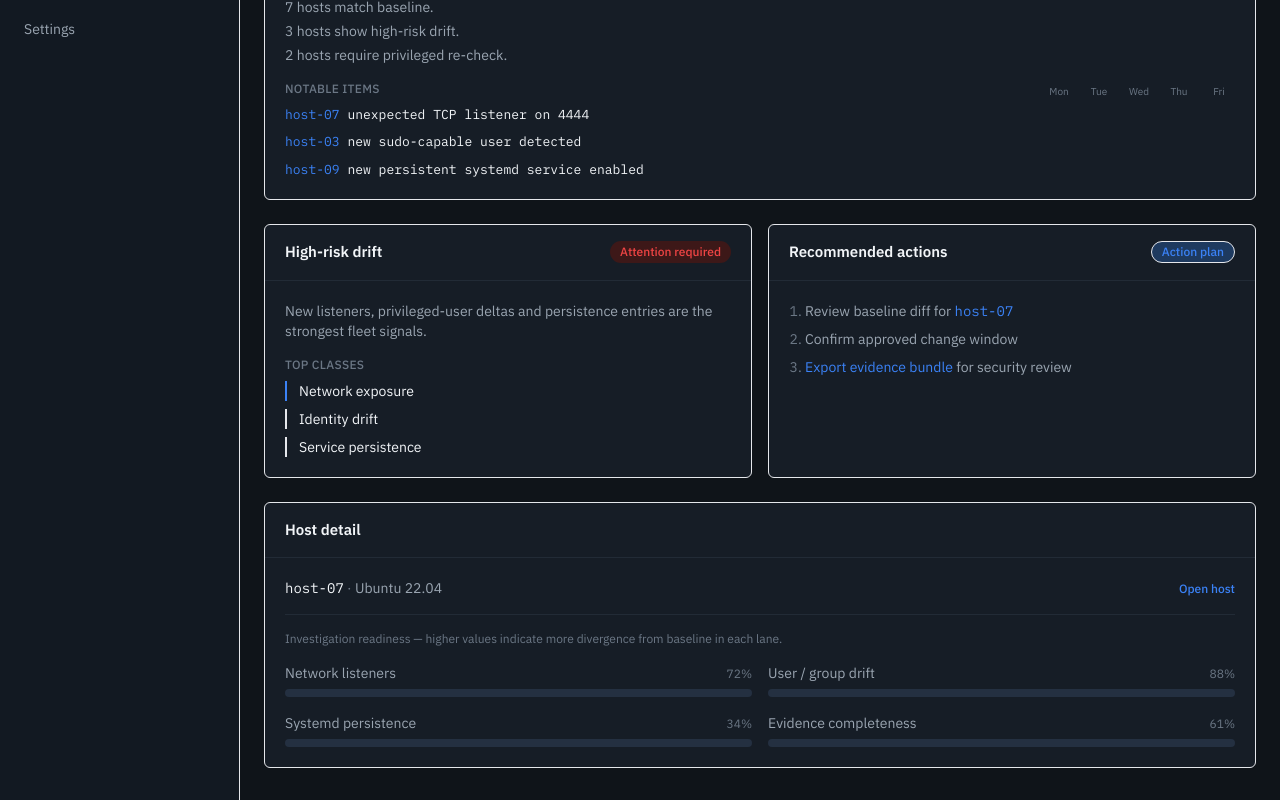
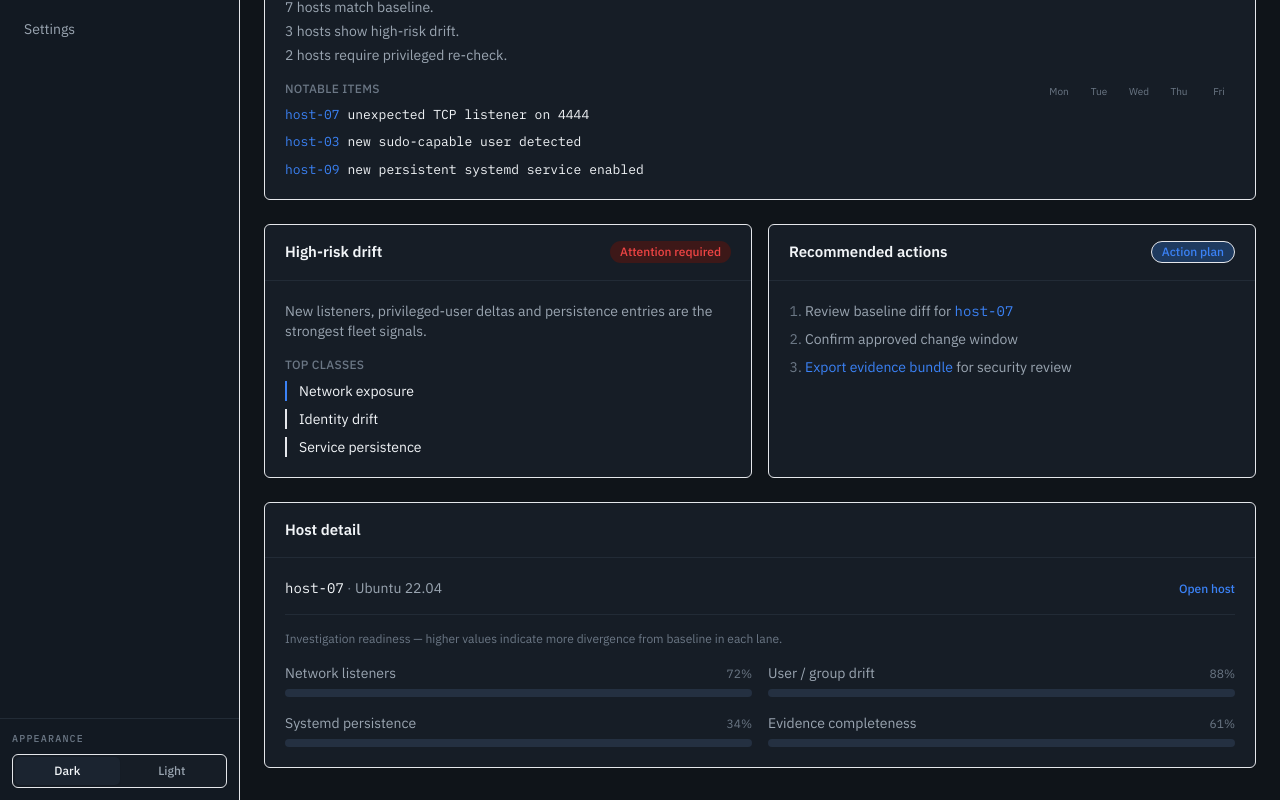
Before and after one commit to thevenomv/blackglass-console, a Next.js app: page / in a window 1280 px wide. Shown: the part 348-1148 px from the top of the page. Built offline with nearby package versions, Linux system fonts and the light colour scheme; no server answers.

Commit message:
feat(theme): light slate/blue/green palette aligned with dark; theme toggle; DO git specs default to lon + repo
Co-authored-by: Cursor <cursoragent@cursor.com>

```diff
--- a/src/app/globals.css
+++ b/src/app/globals.css
@@ -4,7 +4,9 @@
 @tailwind components;
 @tailwind utilities;
 
-:root {
+/* Dark (default) — cool slate shell + blue + green */
+:root,
+:root[data-theme="dark"] {
   /* Neutrals — slate shell */
   --bg-base: #0f1419;
   --bg-sidebar: #121922;
@@ -35,21 +37,59 @@
 
   --progress-track: #243041;
 
+  --shadow-elevated: 0 1px 2px rgba(0, 0, 0, 0.45);
+
   --font-sans: "IBM Plex Sans", system-ui, sans-serif;
   --font-mono: "IBM Plex Mono", ui-monospace, monospace;
 
   --focus-ring: 2px solid var(--accent-blue);
   --focus-offset: 2px;
 
-  /* Radius & spacing scale (reference tokens — Tailwind uses matching utilities) */
   --radius-card: 6px;
   --radius-pill: 999px;
   --space-page: 24px;
   --space-card: 16px;
 }
 
+/* Light — same structure: slate neutrals + blue accents + green success */
+:root[data-theme="light"] {
+  --bg-base: #f1f5f9;
+  --bg-sidebar: #e8eef6;
+  --bg-panel: #ffffff;
+  --bg-panel-elevated: #f8fafc;
+  --border-default: #cbd5e1;
+  --border-subtle: #e2e8f0;
+
+  --text-primary: #0f172a;
+  --text-muted: #475569;
+  --text-secondary: #475569;
+  --text-faint: #64748b;
+
+  --accent-blue: #2563eb;
+  --accent-blue-hover: #1d4ed8;
+  --accent-blue-soft-bg: #dbeafe;
+  --accent-blue-muted: #3b82f6;
+
+  --success-green: #16a34a;
+  --success-green-soft-bg: #dcfce7;
+  --warning-amber: #d97706;
+  --warning-amber-soft-bg: #fef3c7;
+  --danger-red: #dc2626;
+  --danger-red-soft-bg: #fee2e2;
+
+  --progress-track: #e2e8f0;
+
+  --shadow-elevated: 0 1px 3px rgba(15, 23, 42, 0.08);
+
+  --focus-ring: 2px solid var(--accent-blue);
+}
+
 html {
   color-scheme: dark;
+}
+
+html[data-theme="light"] {
+  color-scheme: light;
 }
 
 body {
--- a/src/app/layout.tsx
+++ b/src/app/layout.tsx
@@ -1,12 +1,16 @@
 import type { Metadata } from "next";
+import Script from "next/script";
 import "./globals.css";
 import { SessionProvider } from "@/components/auth/SessionProvider";
 import { Providers } from "@/components/providers/Providers";
+import { ThemeProvider } from "@/components/theme/ThemeProvider";
 
 export const metadata: Metadata = {
   title: "BLACKGLASS",
   description: "Operational integrity for Linux hosts.",
 };
+
+const themeInit = `(function(){try{var k="blackglass-theme";var t=localStorage.getItem(k);if(t==="light"||t==="dark"){document.documentElement.setAttribute("data-theme",t);}else{document.documentElement.setAttribute("data-theme","dark");}}catch(e){document.documentElement.setAttribute("data-theme","dark");}})();`;
 
 export default function RootLayout({
   children,
@@ -14,11 +18,16 @@ export default function RootLayout({
   children: React.ReactNode;
 }>) {
   return (
-    <html lang="en">
+    <html lang="en" data-theme="dark" suppressHydrationWarning>
       <body>
-        <SessionProvider>
-          <Providers>{children}</Providers>
-        </SessionProvider>
+        <Script id="blackglass-theme-init" strategy="beforeInteractive">
+          {themeInit}
+        </Script>
+        <ThemeProvider>
+          <SessionProvider>
+            <Providers>{children}</Providers>
+          </SessionProvider>
+        </ThemeProvider>
       </body>
     </html>
   );
--- a/src/components/layout/Sidebar.tsx
+++ b/src/components/layout/Sidebar.tsx
@@ -2,6 +2,7 @@
 
 import Link from "next/link";
 import { usePathname } from "next/navigation";
+import { ThemeToggle } from "@/components/theme/ThemeToggle";
 
 const NAV = [
   { href: "/", label: "Dashboard" },
@@ -27,7 +28,7 @@ export function Sidebar() {
           Operational integrity
         </p>
       </div>
-      <nav className="flex flex-1 flex-col gap-0.5 p-3" aria-label="Primary">
+      <nav className="flex flex-1 flex-col gap-0.5 p-3 pb-2" aria-label="Primary">
         {NAV.map((item) => {
           const active =
             item.href === "/"
@@ -48,6 +49,12 @@ export function Sidebar() {
           );
         })}
       </nav>
+      <div className="border-t border-border-subtle p-3">
+        <p className="mb-2 font-mono text-[10px] font-medium uppercase tracking-[0.12em] text-fg-faint">
+          Appearance
+        </p>
+        <ThemeToggle />
+      </div>
     </aside>
   );
 }
--- /dev/null
+++ b/src/components/theme/ThemeProvider.tsx
@@ -0,0 +1,58 @@
+"use client";
+
+import {
+  createContext,
+  useCallback,
+  useContext,
+  useLayoutEffect,
+  useMemo,
+  useState,
+  type ReactNode,
+} from "react";
+
+export type ThemeMode = "dark" | "light";
+
+const STORAGE_KEY = "blackglass-theme";
+
+const ThemeContext = createContext<{
+  theme: ThemeMode;
+  setTheme: (t: ThemeMode) => void;
+} | null>(null);
+
+function readThemeFromDom(): ThemeMode {
+  if (typeof document === "undefined") return "dark";
+  const t = document.documentElement.getAttribute("data-theme");
+  return t === "light" ? "light" : "dark";
+}
+
+export function ThemeProvider({ children }: { children: ReactNode }) {
+  const [theme, setThemeState] = useState<ThemeMode>("dark");
+
+  useLayoutEffect(() => {
+    setThemeState(readThemeFromDom());
+  }, []);
+
+  const setTheme = useCallback((t: ThemeMode) => {
+    setThemeState(t);
+    try {
+      localStorage.setItem(STORAGE_KEY, t);
+    } catch {
+      /* ignore quota / private mode */
+    }
+    document.documentElement.setAttribute("data-theme", t);
+  }, []);
+
+  const value = useMemo(() => ({ theme, setTheme }), [theme, setTheme]);
+
+  return (
+    <ThemeContext.Provider value={value}>{children}</ThemeContext.Provider>
+  );
+}
+
+export function useTheme() {
+  const ctx = useContext(ThemeContext);
+  if (!ctx) {
+    throw new Error("useTheme must be used within ThemeProvider");
+  }
+  return ctx;
+}
--- /dev/null
+++ b/src/components/theme/ThemeToggle.tsx
@@ -0,0 +1,40 @@
+"use client";
+
+import { useTheme } from "@/components/theme/ThemeProvider";
+
+export function ThemeToggle() {
+  const { theme, setTheme } = useTheme();
+
+  return (
+    <div
+      className="flex rounded-card border border-border-default bg-bg-panel p-0.5"
+      role="group"
+      aria-label="Color theme"
+    >
+      <button
+        type="button"
+        className={`flex-1 rounded-[5px] px-2 py-1.5 text-xs font-medium transition-colors ${
+          theme === "dark"
+            ? "bg-bg-elevated text-fg-primary shadow-sm"
+            : "text-fg-muted hover:text-fg-primary"
+        }`}
+        aria-pressed={theme === "dark"}
+        onClick={() => setTheme("dark")}
+      >
+        Dark
+      </button>
+      <button
+        type="button"
+        className={`flex-1 rounded-[5px] px-2 py-1.5 text-xs font-medium transition-colors ${
+          theme === "light"
+            ? "bg-bg-elevated text-fg-primary shadow-sm"
+            : "text-fg-muted hover:text-fg-primary"
+        }`}
+        aria-pressed={theme === "light"}
+        onClick={() => setTheme("light")}
+      >
+        Light
+      </button>
+    </div>
+  );
+}
--- a/src/lib/tokens.ts
+++ b/src/lib/tokens.ts
@@ -1,4 +1,4 @@
-/** Mirrors CSS custom properties for programmatic access (optional). */
+/** Mirrors CSS custom properties for programmatic access (optional). Theme palettes live in `globals.css` (`data-theme`). */
 export const tokens = {
   appBackground: "#0F1419",
   sidebarBackground: "#121922",
--- a/tailwind.config.ts
+++ b/tailwind.config.ts
@@ -51,7 +51,7 @@ const config: Config = {
         card: "6px",
       },
       boxShadow: {
-        elevated: "0 1px 2px rgba(0, 0, 0, 0.45)",
+        elevated: "var(--shadow-elevated)",
       },
     },
   },
```
Also changed, not shown: .do/app-git.production.yaml, .do/app-git.staging.yaml, 1 other file (tests, documents, lock files or other folders).
